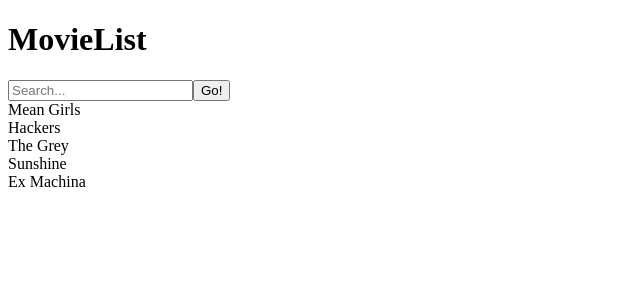
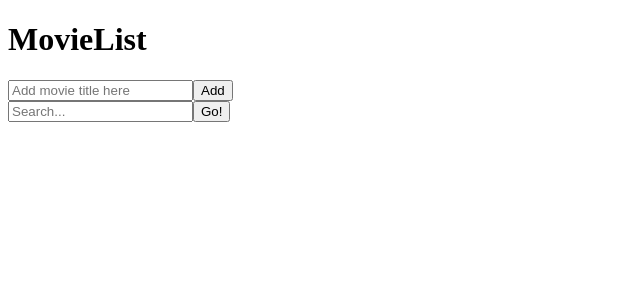
Before and after one commit to justcord10/movie-list, a React app: page / in a window 1280 px wide. Shown: the top 300 px of the page, without its empty margins (0-640 px from the left). Built offline with nearby package versions, Linux system fonts and the light colour scheme; the HTML template or start-up script is replaced by a standard one.

Commit message:
implemented the Add component in Add.jsx and fully integrated it to work with and ion App.jsx also updated a function name, handleChange to searchHandleChange, to work with changed function names in App in Search.jsx

```diff
--- a/client/src/components/Add.jsx
+++ b/client/src/components/Add.jsx
@@ -3,18 +3,23 @@
 //need a button component and an input field!
 const Add = ({addHandleClick}) => {
   //states
-  const [inputText, setInputText] = React.useState('');
+  const [addInputText, setAddInputText] = React.useState('');
 
   //event handler for typing into the Add bar
-  const handleChange = (e) => {
-    setInputText(e.target.value);
-    //console.log(e.target.value);
+  const addHandleChange = (e) => {
+    setAddInputText(e.target.value);
+    console.log(e.target.value);
+    //reset text in bar to '' Want to figure out how to do
+    //e.target.value = addInputText;
+
   };
 
   return (
     <div className='Add'>
-      <input className='input' placeholder='Add...' onChange={(e)=>{handleChange(e)}}></input>
-      <button className='Add-button' onClick={()=>{addHandleClick(inputText)}}>Go!</button>
+      <input className='input' placeholder='Add movie title here' onChange={(e)=>{addHandleChange(e)}}></input>
+      <button className='Add-button' onClick={()=>{
+        addHandleClick(addInputText);
+        }}>Add</button>
     </div>
   );
 }
--- a/client/src/components/App.jsx
+++ b/client/src/components/App.jsx
@@ -3,6 +3,7 @@
 import MovieList from './MovieList.jsx';
 import MovieListItem from './MovieListItem.jsx';
 import Search from './Search.jsx';
+import Add from './Add.jsx';
 
 const {useState} = React;
 
@@ -20,14 +21,14 @@
 //States
   //input text down in Search.jsx
   //movie list
-  const [movieList, setMovieList] = React.useState(movies);
+  const [movieList, setMovieList] = React.useState([]);
   //search Results List
   const [searchResultsList, setSearchResultsList] = React.useState('');// which one is clearer??? this or const [query, setQuery] = useState('');
   //displayed List
-  const [displayedList, setDisplayedList] = React.useState(movies);
+  const [displayedList, setDisplayedList] = React.useState([]);
 
   //event Handler functions
-  const handleClick = (query) => {
+  const searchHandleClick = (query) => {
     console.log('Clicked!');
     console.log(query);
     //declare empty array for search results list variable
@@ -59,13 +60,25 @@
     console.log(displayedList);
   }
 
+  const addHandleClick = (movieTitle) => {
+    console.log('clicked');
+    console.log(movieTitle);
+    //new variable to hold the clone array of objects, with the added movie's object (use the spread operator!!)
+    var newMovieList = [...movieList, {title:movieTitle}];
+    console.log(newMovieList);
+    //set the movie list with the new one
+    setMovieList(newMovieList);
+    //set the displayed movie list with the new one
+    setDisplayedList(newMovieList);
+  };
 
   //need to have a title at the top in its own little bar
   //need to render out the movie list component in its own div with movies passed in
   return (
     <div>
       <h1 className="title">MovieList</h1>
-      <div>< Search handleClick={handleClick}/></div>
+      <div>< Add addHandleClick={addHandleClick}/></div>
+      <div>< Search searchHandleClick={searchHandleClick} /></div>
       <div>< MovieList movies={displayedList} /></div>
     </div>
   );
--- a/client/src/components/Search.jsx
+++ b/client/src/components/Search.jsx
@@ -1,20 +1,20 @@
 import React from 'react';
 
 //need a button component and an input field!
-const Search = ({handleClick}) => {
+const Search = ({searchHandleClick}) => {
   //states
   const [inputText, setInputText] = React.useState('');
 
   //event handler for typing into the search bar
   const handleChange = (e) => {
     setInputText(e.target.value);
-    console.log(e.target.value);
+    //console.log(e.target.value);
   };
 
   return (
     <div className='Search'>
       <input className='input' placeholder='Search...' onChange={(e)=>{handleChange(e)}}></input>
-      <button className='search-button' onClick={()=>{handleClick(inputText)}}>Go!</button>
+      <button className='search-button' onClick={()=>{searchHandleClick(inputText)}}>Go!</button>
     </div>
   );
 }
```
